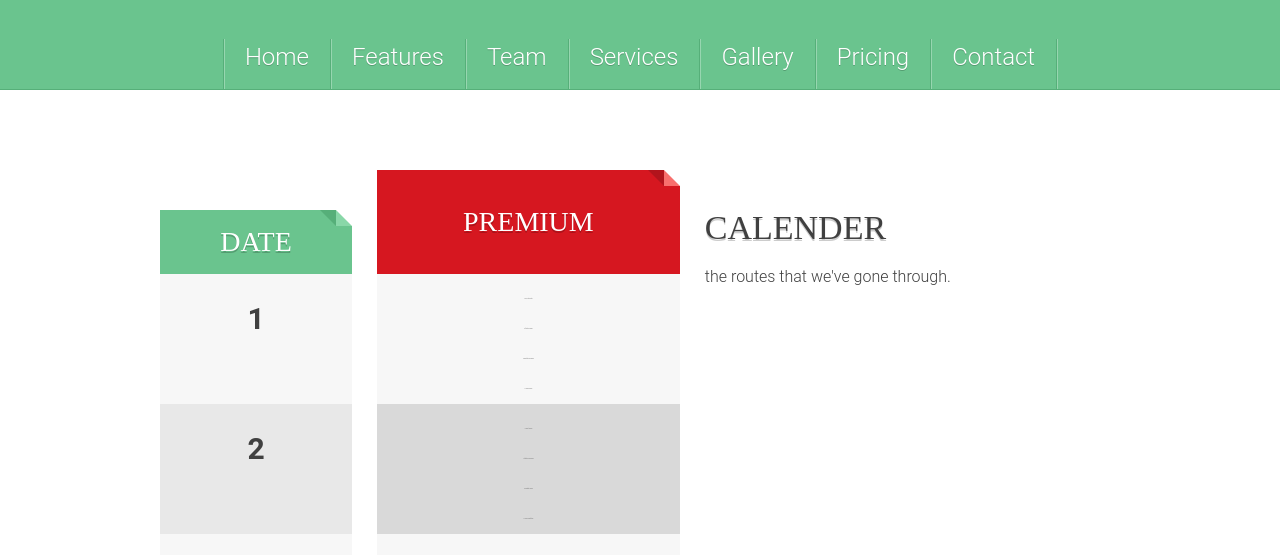
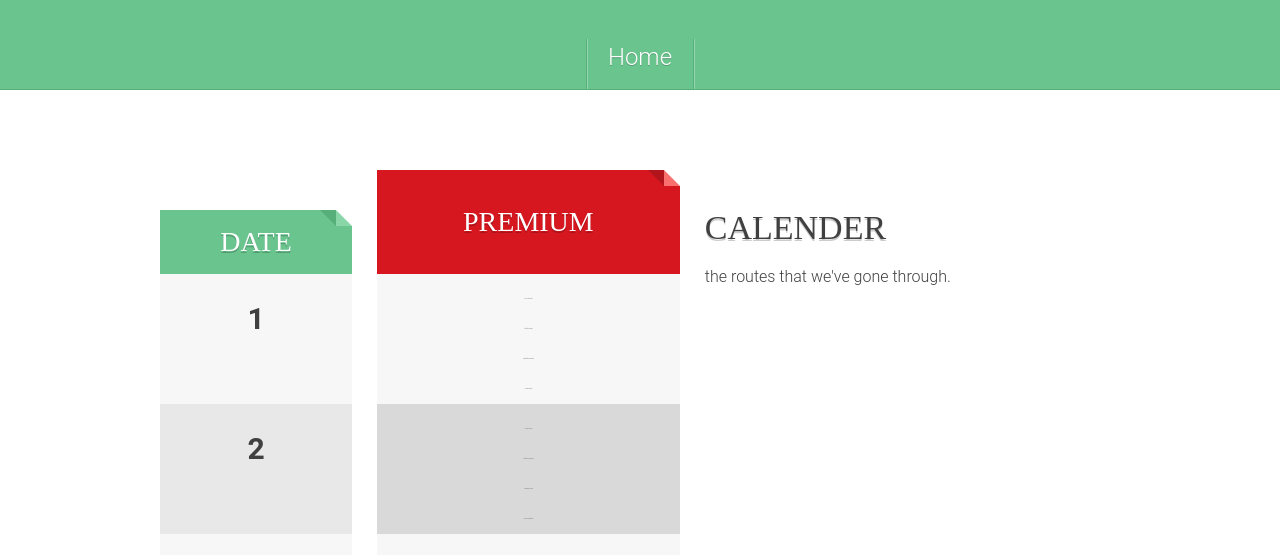
Before and after one commit to 123443/igem-site, a plain HTML site: page index-date.html in a window 1280 px wide. Shown: the part 166-721 px from the top of the page. Drawn offline with Linux system fonts and the light colour scheme; a web font is replaced by a local one.

Commit message:
。。。

```diff
--- a/index-date.html
+++ b/index-date.html
@@ -39,12 +39,6 @@
             <div id="push-menu"><span>Push</span></div>
             <nav>
                 <a href="index.html">Home</a>
-                <a href="index.html">Features</a>
-                <a href="index.html">Team</a>
-                <a href="index.html">Services</a>
-                <a href="index.html">Gallery</a>
-                <a href="index.html">Pricing</a>
-                <a href="index.html">Contact</a>
             </nav>
         </div>
     </header>
```
Also changed, not shown: index.html (+1 -1 lines).
